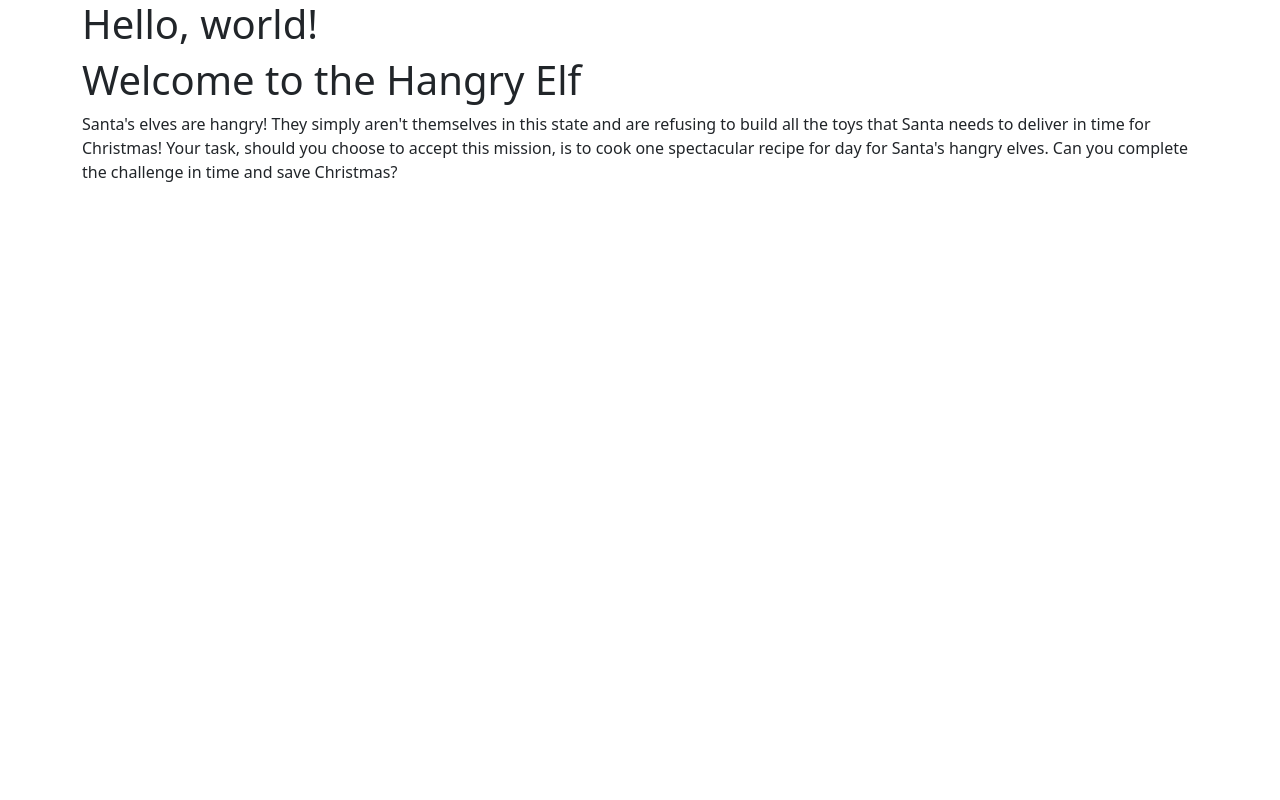
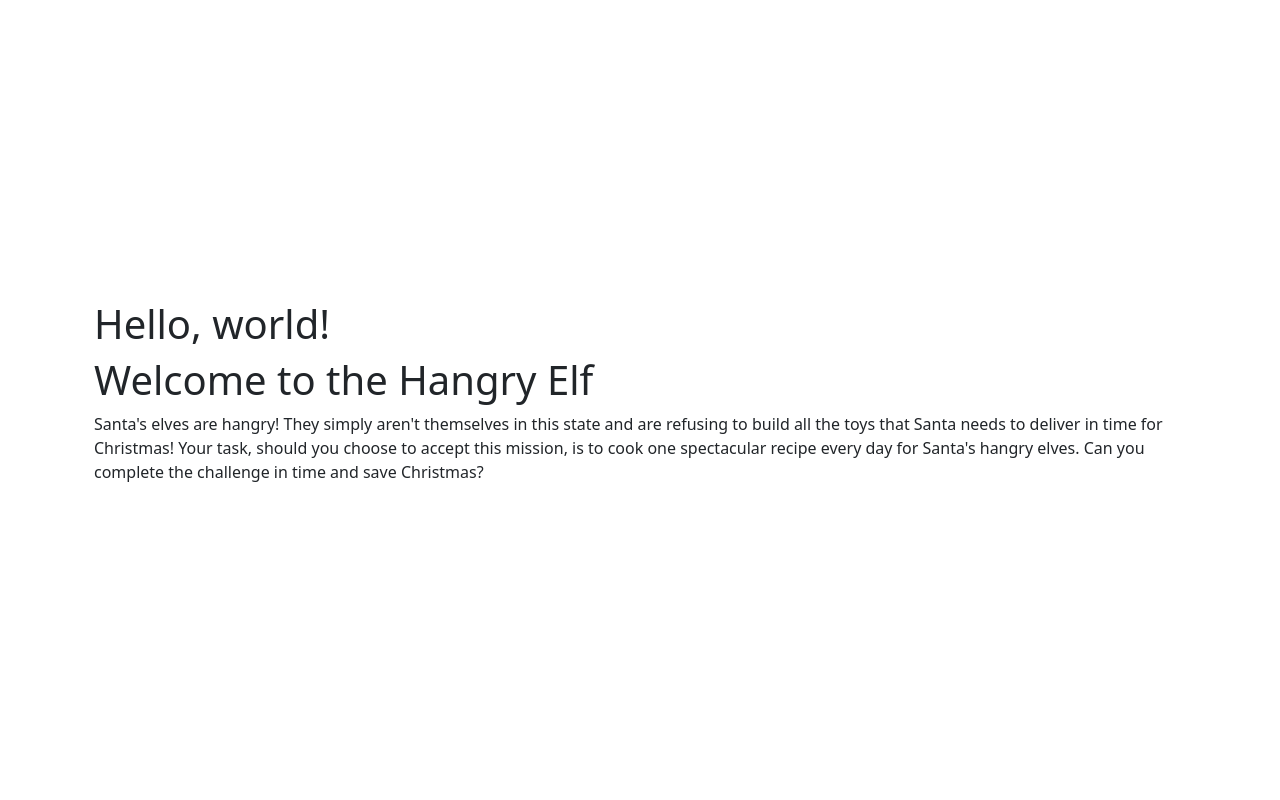
Before and after one commit to Jays-T/xmas_hacathon, a Django app: page / in a window 1280 px wide. Run offline with Django 3.2, Linux system fonts and the light colour scheme.

Commit message:
setup basic index template and static files

```diff
--- a/northpole/templates/northpole/index.html
+++ b/northpole/templates/northpole/index.html
@@ -2,8 +2,7 @@
 
 {% load static %}
 
-{% block page_header %}
-{% endblock %}
+{% block extratitle %}- Welcome to the Northpole!{% endblock %}
 
 {% block content %}
 <!--Index to render landing page Hero image with links to signup-->
@@ -14,7 +13,7 @@
             Santa's elves are hangry! They simply aren't themselves in this state
             and are refusing to build all the toys that Santa needs to deliver in time for Christmas!
 
-            Your task, should you choose to accept this mission, is to cook one spectacular recipe for day
+            Your task, should you choose to accept this mission, is to cook one spectacular recipe every day
             for Santa's hangry elves.
 
             Can you complete the challenge in time and save Christmas?
--- /dev/null
+++ b/static/css/base.css
@@ -0,0 +1,8 @@
+body {
+    overflow: hidden;
+}
+
+section.container {
+    min-height: 100vh;
+    min-width: 100vw;
+}
--- a/templates/base.html
+++ b/templates/base.html
@@ -15,6 +15,7 @@
 
     {% block corecss %}
     <link href="https://cdn.jsdelivr.net/npm/bootstrap@5.1.3/dist/css/bootstrap.min.css" rel="stylesheet" integrity="sha384-1BmE4kWBq78iYhFldvKuhfTAU6auU8tT94WrHftjDbrCEXSU1oBoqyl2QvZ6jIW3" crossorigin="anonymous">
+    <link rel="stylesheet" href="{% static 'css/base.css' %}">
     {% endblock %}
 
     {% block extracss %}
@@ -30,6 +31,9 @@
     <title>The Hangry Elf {% block extratitle %}{% endblock %}</title>
   </head>
   <body>
+<section class="container d-flex justify-content-center align-items-center">
+  <div class="row">
+    <div class="col col-12">
       <div class="container-fluid fixed-top">
       <!--
       Navbar goes here
@@ -47,7 +51,9 @@
       {% block content %}
       {% endblock %}
       </div>
-
+    </div>
+  </div>
+</section>
     {% block postloadjs %}
     {% endblock %}
   </body>
```
Also changed, not shown: the_hangry_elf/settings.py (+8 -5 lines). Lines whose indentation alone changed are shown as unchanged.
